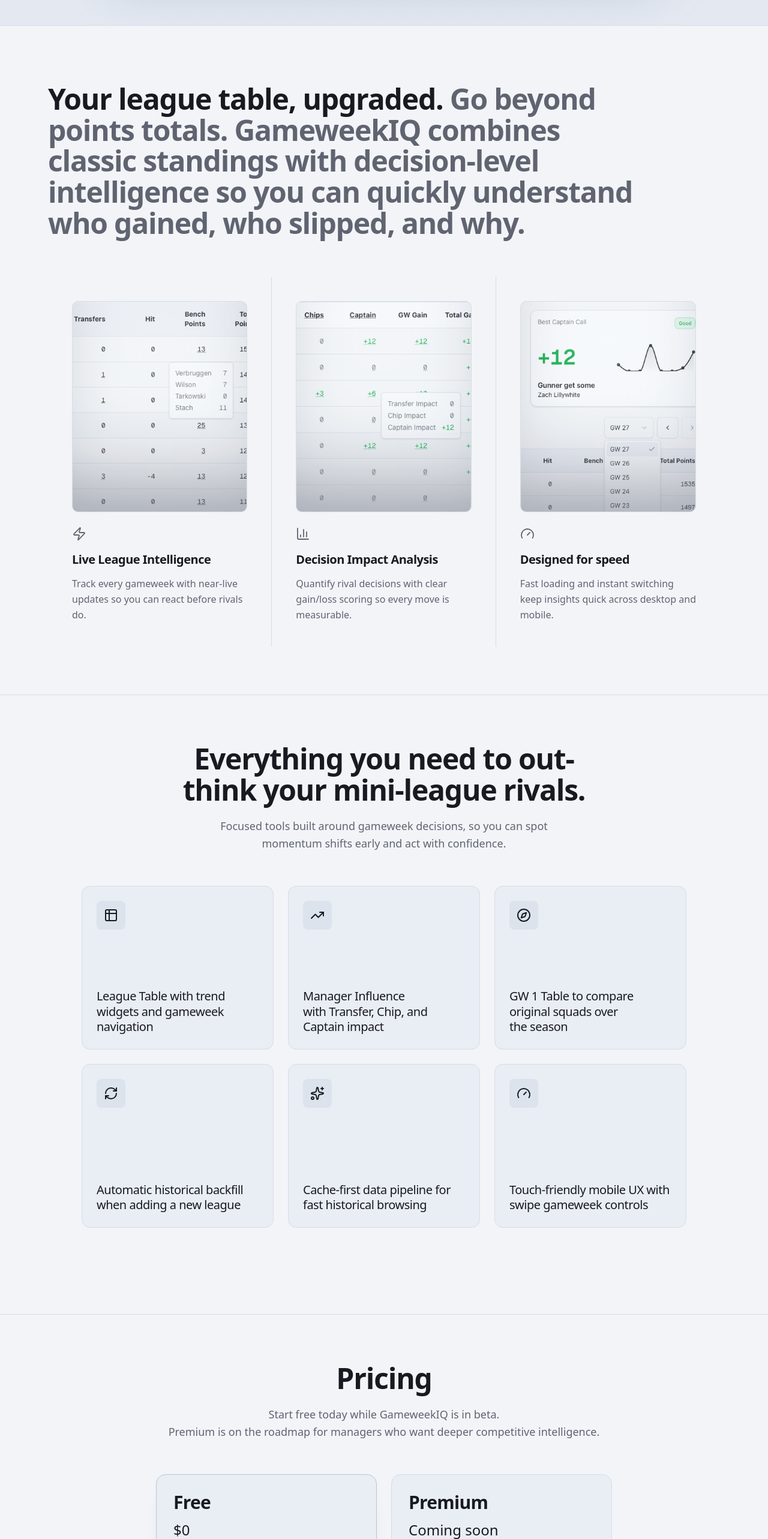
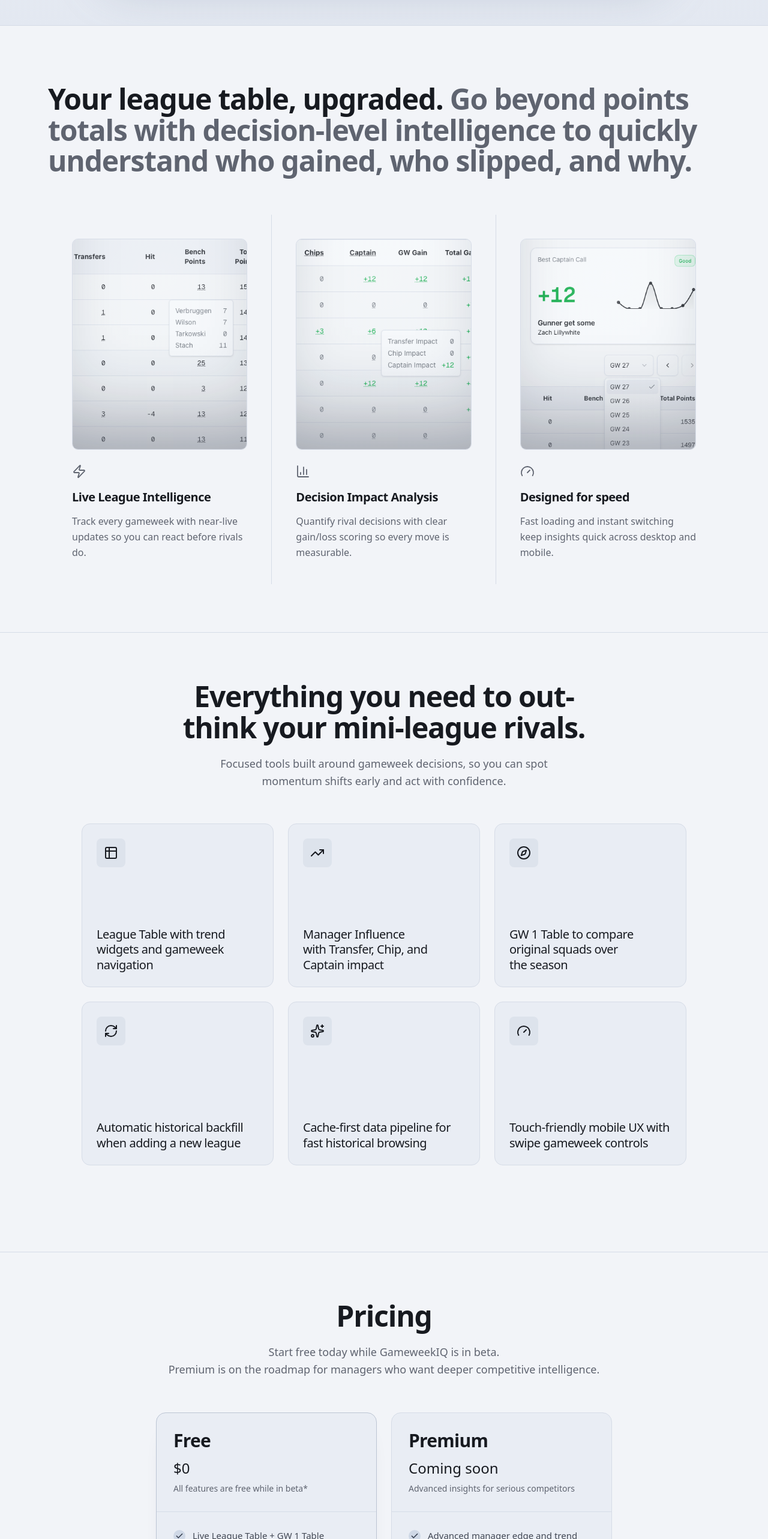
Before and after one commit to sihodgkinson/fpl-dashboard, a Next.js app: page / in a window 1280 px wide. Shown: the part 1340-3906 px from the top of the page at 60% size. Built offline with nearby package versions, Linux system fonts and the light colour scheme; no server answers.

Commit message:
Wording changes to pricing and features section.

```diff
--- a/src/app/api/user/leagues/route.ts
+++ b/src/app/api/user/leagues/route.ts
@@ -191,7 +191,7 @@
   if (managerCount > MAX_MANAGERS_PER_LEAGUE) {
     return NextResponse.json(
       {
-        error: `League too large for beta limits (${managerCount} managers). The current limit is ${MAX_MANAGERS_PER_LEAGUE}.`,
+        error: `League too large to add. The current limit is ${MAX_MANAGERS_PER_LEAGUE} managers per league.`,
       },
       { status: 400 }
     );
--- a/src/app/page.tsx
+++ b/src/app/page.tsx
@@ -55,7 +55,7 @@
   {
     name: "Free",
     price: "$0",
-    subtitle: "All features are free while in beta (with usage limits)",
+    subtitle: "All features are free while in beta*",
     cta: "Get started",
     href: "/api/auth/google/start",
     features: [
@@ -216,8 +216,8 @@
               <section>
                 <h2 className="max-w-[1100px] pt-2 text-balance text-3xl font-semibold leading-[1.12] tracking-tight text-[#5f6470] dark:text-[#83878e] sm:pt-4 sm:text-5xl sm:leading-[1.08]">
                   <span className="text-foreground">Your league table, upgraded.</span>{" "}
-                  Go beyond points totals. GameweekIQ combines classic standings with
-                  decision-level intelligence so you can quickly understand who gained,
+                  Go beyond points totals with
+                  decision-level intelligence to quickly understand who gained,
                   who slipped, and why.
                 </h2>
               </section>
@@ -365,7 +365,7 @@
                 ))}
               </div>
               <p className="mx-auto mt-6 max-w-[760px] text-center text-xs text-[#5f6470] dark:text-[#83878e]">
-                Beta capacity limits apply and may change as infrastructure scales.
+                *Beta capacity limits apply and may change as infrastructure scales.
               </p>
             </div>
           </section>
```
